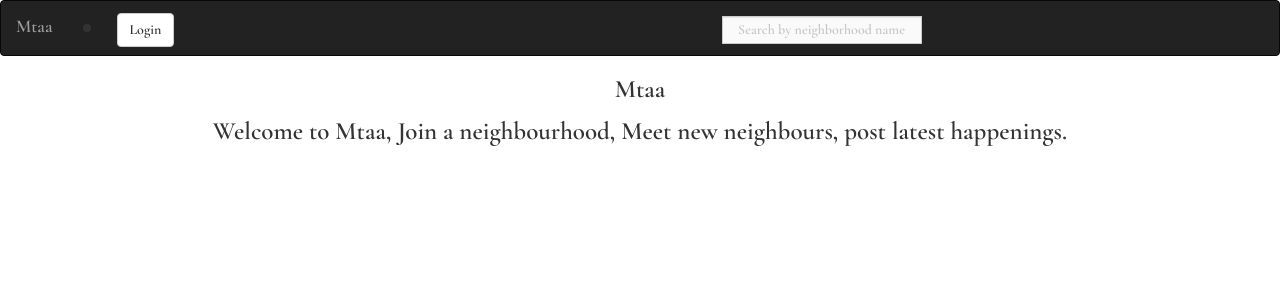
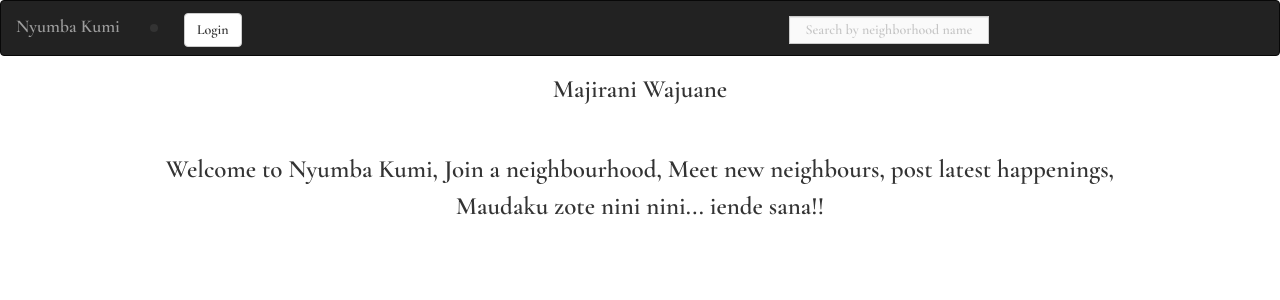
Before and after one commit to tgalvinjr/majirani-IP, a Django app: page / in a window 1280 px wide. Shown: the top 300 px of the page. Run offline with Django 3.2, Linux system fonts and the light colour scheme; data that the repository does not hold is empty; some libraries are stand-ins or nearby versions.

Commit message:
style base.html

```diff
--- a/mtaa/templates/base.html
+++ b/mtaa/templates/base.html
@@ -17,7 +17,8 @@
   {% block styles %}
   {% bootstrap_css %}
   <link rel="stylesheet" href="https://www.w3schools.com/w3css/4/w3.css">
-  <link href="https://fonts.googleapis.com/css?family=Cormorant+Garamond:500i,600,600i,700,700i|Roboto" rel="stylesheet">
+  <link href="https://fonts.googleapis.com/css?family=Cormorant+Garamond:500i,600,600i,700,700i|Roboto"
+    rel="stylesheet">
   <link rel="stylesheet" href="{% static 'css/styles.css' %}">
 
   {% endblock %}
@@ -26,8 +27,9 @@
 
 <body>
   {% include "navbar.html" %}
-  {% block content %} <h1 class='text-center'>Mtaa</h1>
-  <p class='text-center'>Welcome to Mtaa, Join a neighbourhood, Meet new neighbours, post latest happenings.</p>
+  {% block content %} <h1 class='text-center'>Majirani Wajuane</h1><br>
+  <p class='text-center'>Welcome to Nyumba Kumi, Join a neighbourhood, Meet new neighbours, post latest happenings,<br>
+    Maudaku zote nini nini... iende sana!!</p>
   {%endblock%}
 
   {% block scripts %}
--- a/mtaa/templates/navbar.html
+++ b/mtaa/templates/navbar.html
@@ -9,7 +9,7 @@
 <nav class="navbar navbar-inverse">
   <div class="container-fluid">
     <div class="navbar-header">
-      <a class="navbar-brand" href="{% url 'home' %}">Mtaa</a>
+      <a class="navbar-brand" href="{% url 'home' %}">Nyumba Kumi</a>
     </div>
     <div class="col-sm-6 col-md-6"  style="margin-top:08px;">
         {% if user.is_authenticated %}
```
Also changed, not shown: media/images/Cool-Mac-Screensavers-Snow-Leopard.jpg (added), media/profile_pics/Cool-Mac-Screensavers-Snow-Leopard.jpg (added).
